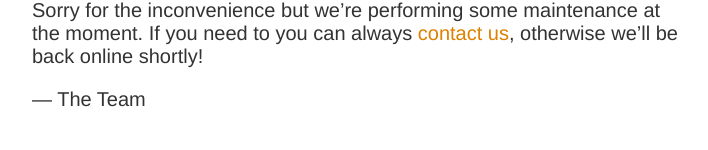
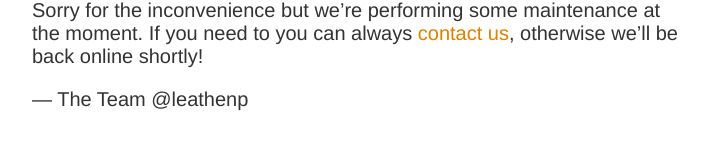
Before and after one commit to Deim0s13/udemy_puppet, a plain HTML site: page index.html in a window 1280 px wide. Shown: the part 300-450 px from the top of the page, without its empty margins (283-991 px from the left). Drawn offline with Linux system fonts and the light colour scheme.

Commit message:
Update index.html

```diff
--- a/index.html
+++ b/index.html
@@ -13,6 +13,6 @@
     <h1>We&rsquo;ll be back soon!</h1>
     <div>
         <p>Sorry for the inconvenience but we&rsquo;re performing some maintenance at the moment. If you need to you can always <a href="mailto:#">contact us</a>, otherwise we&rsquo;ll be back online shortly!</p>
-        <p>&mdash; The Team</p>
+        <p>&mdash; The Team @leathenp</p>
     </div>
 </article>
```
